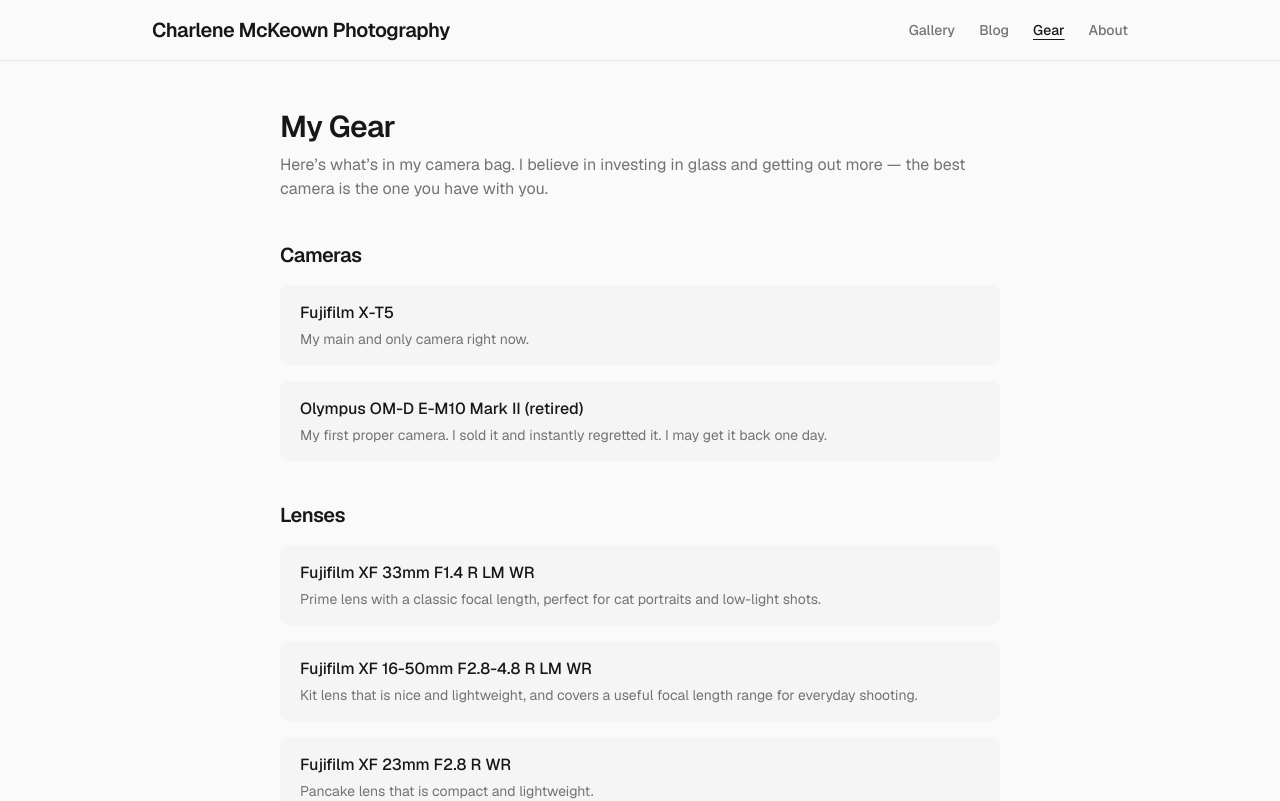
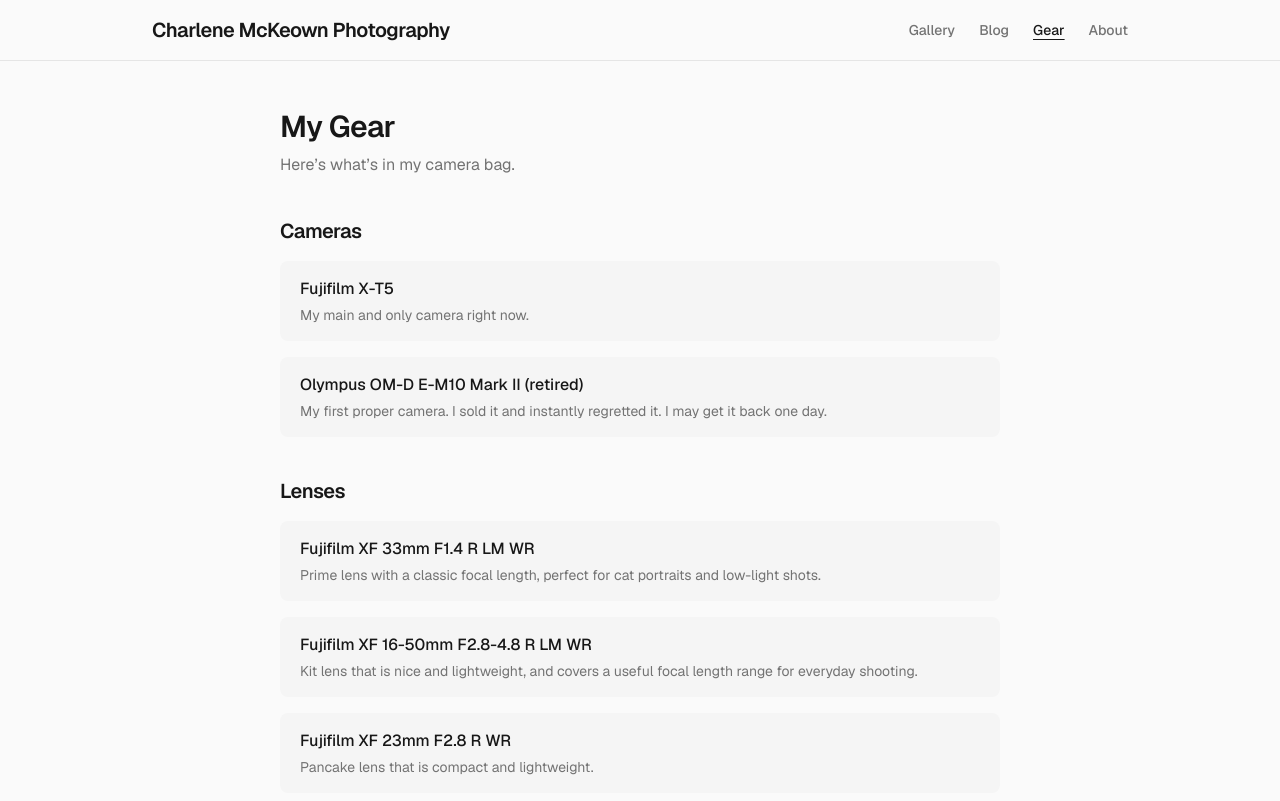
Before and after one commit to CharleneMcKeown/photoflow, a Next.js app: page /gear in a window 1280 px wide. Shown: the top 801 px of the page. Built offline with nearby package versions, Linux system fonts and the light colour scheme.

Commit message:
Update page.tsx

```diff
--- a/src/app/gear/page.tsx
+++ b/src/app/gear/page.tsx
@@ -63,9 +63,7 @@
     <div className="mx-auto max-w-3xl px-6 py-12">
       <h1 className="text-3xl font-semibold tracking-tight mb-2">My Gear</h1>
       <p className="text-neutral-500 dark:text-neutral-400 mb-10">
-        Here&rsquo;s what&rsquo;s in my camera bag. I believe in investing in
-        glass and getting out more — the best camera is the one you have with
-        you.
+        Here&rsquo;s what&rsquo;s in my camera bag.
       </p>
 
       <div className="space-y-10">
```
